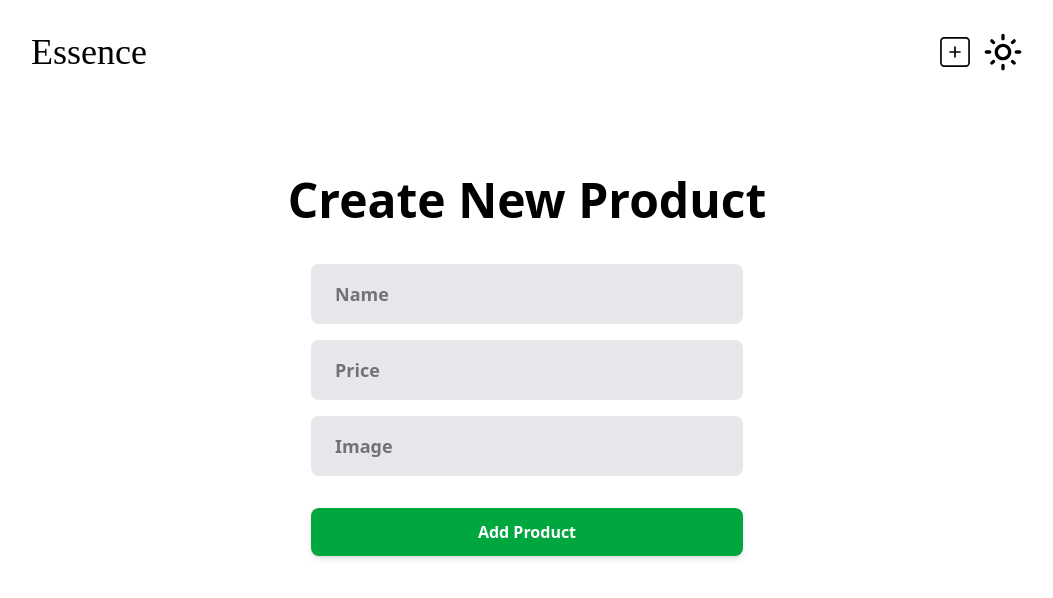
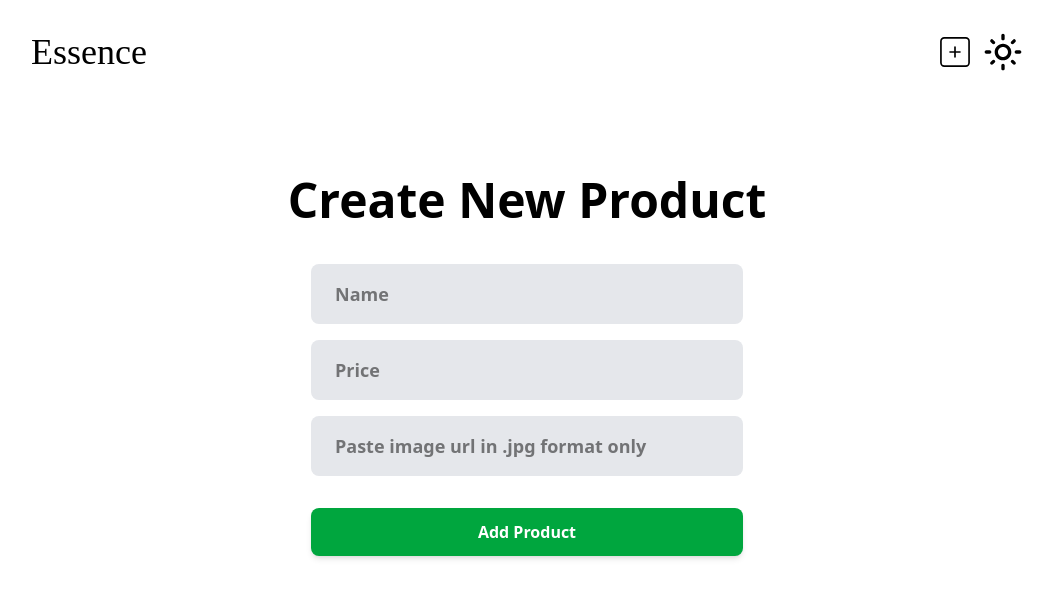
Before and after one commit to ThisIsAkriti/Essence, a React (Vite) app in the folder frontend/: page /createPage in a window 1280 px wide. Shown: the top 598 px of the page, without its empty margins (113-1166 px from the left). Built offline with nearby package versions, Linux system fonts and the light colour scheme.

Commit message:
input boxed width fixed

```diff
--- a/frontend/src/pages/CreatePage.jsx
+++ b/frontend/src/pages/CreatePage.jsx
@@ -68,9 +68,9 @@ const CreatePage = () => {
 
                 <div className="flex-row space-y-4 px-10">
 
-                    <div className="dark:bg-gray-800 bg-gray-200 p-4 px-6 rounded-lg text-sm xl:text-lg font-semibold "><input className="outline-none" type="text" placeholder="Name" name="name" value={newProduct.name} onChange={(e) => setNewProduct({ ...newProduct, name: e.target.value })} /></div>
-                    <div className="dark:bg-gray-800 bg-gray-200 p-4 px-6 rounded-lg text-sm xl:text-lg font-semibold "><input className="outline-none" type="text" placeholder="Price" name="price" value={newProduct.price} onChange={(e) => setNewProduct({ ...newProduct, price: e.target.value })} /></div>
-                    <div className="dark:bg-gray-800 bg-gray-200 p-4 px-6 rounded-lg text-sm xl:text-lg font-semibold "><input className="outline-none" placeholder="Image" name="image" value={newProduct.image} onChange={(e) => setNewProduct({ ...newProduct, image: e.target.value })} /></div>
+                    <div className="dark:bg-gray-800 bg-gray-200 p-4 px-6 rounded-lg text-sm xl:text-lg font-semibold "><input className="outline-none w-full" type="text" placeholder="Name" name="name" value={newProduct.name} onChange={(e) => setNewProduct({ ...newProduct, name: e.target.value })} /></div>
+                    <div className="dark:bg-gray-800 bg-gray-200 p-4 px-6 rounded-lg text-sm xl:text-lg font-semibold "><input className="outline-none w-full" type="number" placeholder="Price" name="price" value={newProduct.price} onChange={(e) => setNewProduct({ ...newProduct, price: e.target.value })} /></div>
+                    <div className="dark:bg-gray-800 bg-gray-200 p-4 px-6 rounded-lg text-sm xl:text-lg font-semibold "><input className="outline-none w-full" placeholder="Paste image url in .jpg format only" name="image" value={newProduct.image} onChange={(e) => setNewProduct({ ...newProduct, image: e.target.value })} /></div>
                     <button onClick={handleAddProduct} className="bg-green-600 w-full rounded-lg text-md font-semibold py-3 cursor-pointer text-white mt-4 shadow-md active:opacity-70 ">Add Product</button>
 
                 </div>
```
